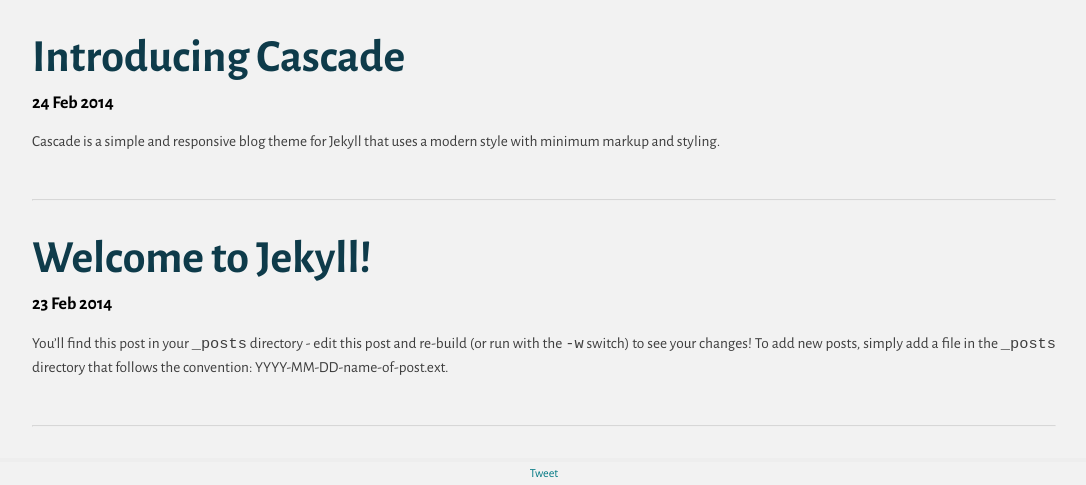
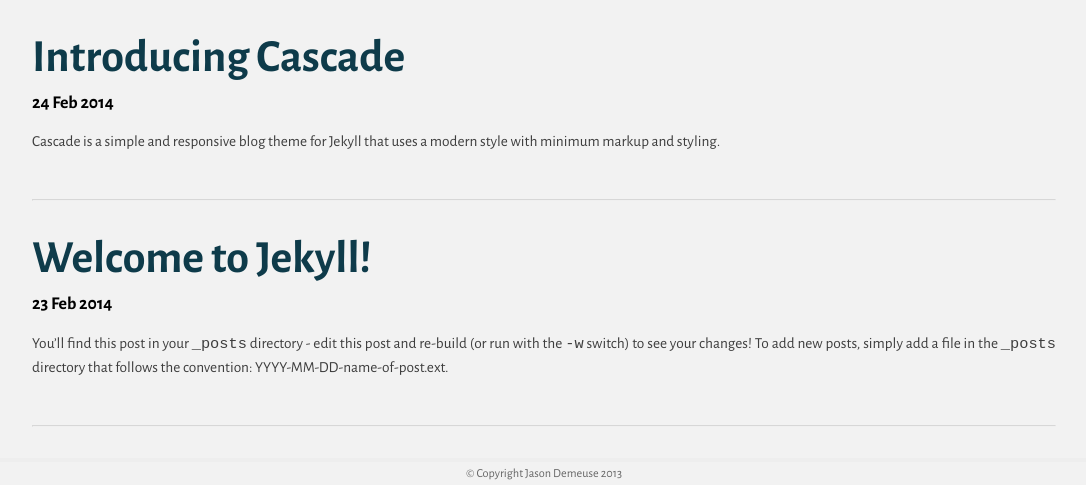
Before and after one commit to jasondemeuse/cascade, a Jekyll site: the page built from index.html, in a window 1280 px wide. Shown: the part 500-985 px from the top of the page, without its empty margins (96-1182 px from the left). Built offline with Jekyll 4.4.1, drawn with Linux system fonts in a browser that asks for light colours; Markdown is read by kramdown in place of the engine named in the settings; comment, search, counter and statistics services are not loaded.

Commit message:
remove soc/add copyright

```diff
--- a/_layouts/default.html
+++ b/_layouts/default.html
@@ -33,9 +33,7 @@
           {{ content }}
 
           <div class="footer">
-            <a href="https://twitter.com/share" class="twitter-share-button" data-url="http://jasondemeuse.com/themes/cascade/" data-text="Cascade | Jekyll Theme" data-count="none" data-hashtags="jekyll">Tweet</a>
-            <script>!function(d,s,id){var js,fjs=d.getElementsByTagName(s)[0],p=/^http:/.test(d.location)?'http':'https';if(!d.getElementById(id)){js=d.createElement(s);js.id=id;js.src=p+'://platform.twitter.com/widgets.js';fjs.parentNode.insertBefore(js,fjs);}}(document, 'script', 'twitter-wjs');</script>
-            <div class="fb-share-button" data-href="http://developers.facebook.com/docs/plugins/" data-type="button"></div>
+            &copy;&nbsp;Copyright Jason Demeuse 2013
         </div>
 
     </body>
```
